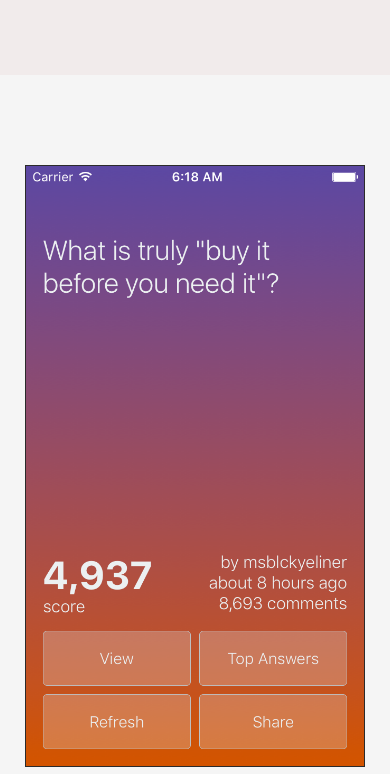
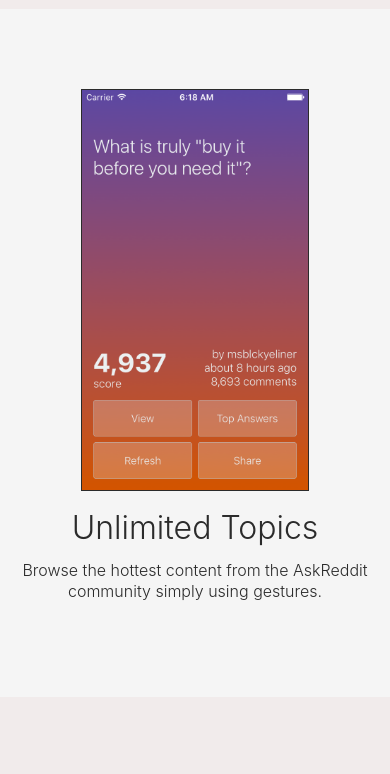
Before and after one commit to spcoder/karmacards-site, a plain HTML site: page index.html in a window 390 px wide. Shown: the part 607-1381 px from the top of the page. Drawn offline with Linux system fonts and the light colour scheme.

Commit message:
responsive tweaks

```diff
--- a/style.css
+++ b/style.css
@@ -4,7 +4,7 @@ html {
 body {
   font-family: -apple-system,BlinkMacSystemFont,"Segoe UI",Roboto,Oxygen-Sans,Ubuntu,Cantarell,"Helvetica Neue",sans-serif;
   font-weight: 300;
-  line-height: 1.25em;
+  line-height: 1.3em;
   text-align: center;
   color: #2b2b2b;
   background: #f1ebeb;
@@ -15,12 +15,13 @@ h2 {
   font-size: 2rem;
   line-height: 1em;
   font-weight: 300;
+  margin: 1rem 0;
 }
 a, a:active, a:visited, a:hover {
 }
 section {
   background: #f1ebeb;
-  padding: 5rem 0.5rem;
+  padding: 5rem 1rem;
 }
 section:nth-child(even) {
   background: #f5f5f5;
@@ -37,3 +38,11 @@ footer {
   background: #dbd5d5;
   font-size: 0.9rem;
 }
+@media only screen and (max-width: 568px) {
+  html {
+    font-size: 16px;
+  }
+  section > img {
+    max-height: 400px;
+  }
+}
```
